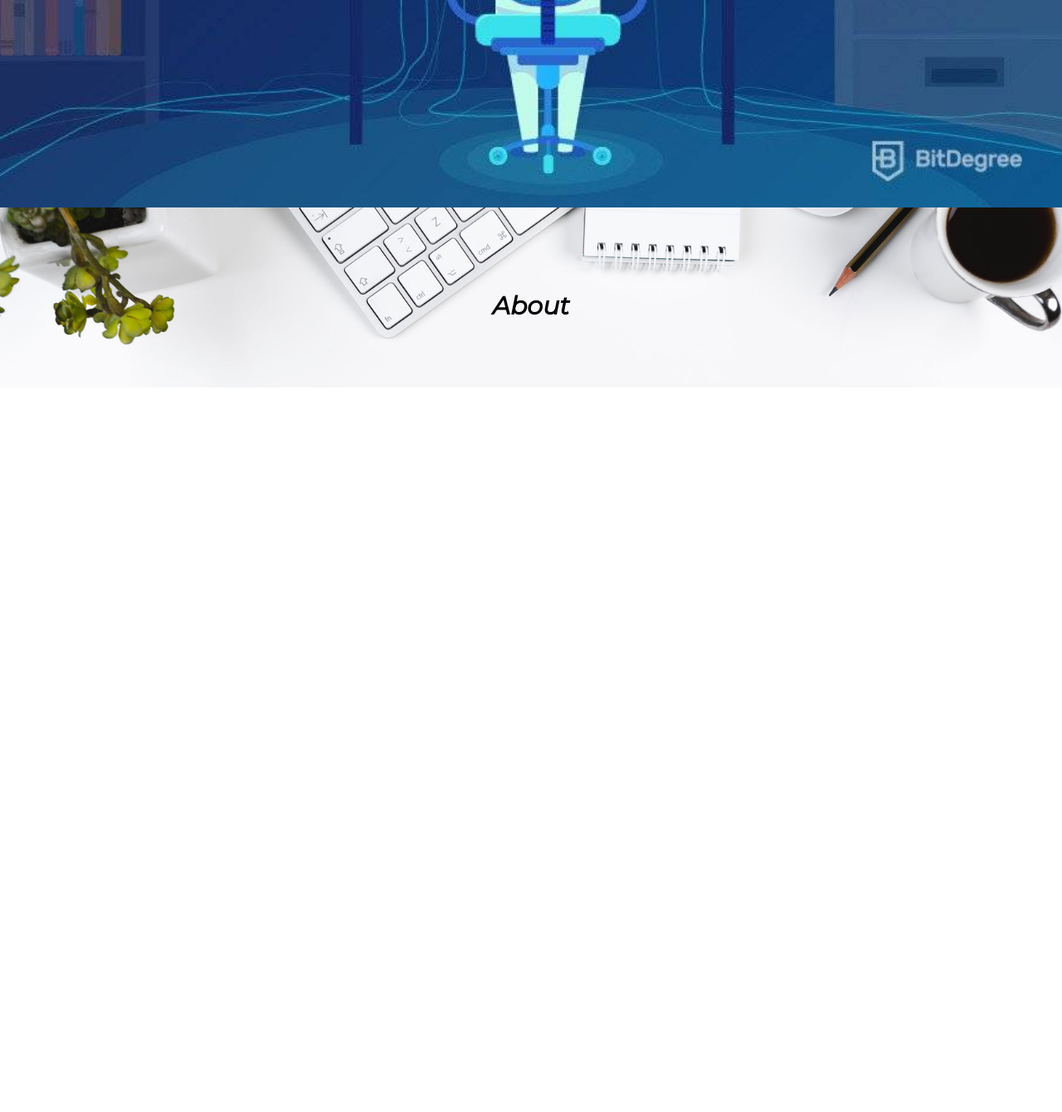
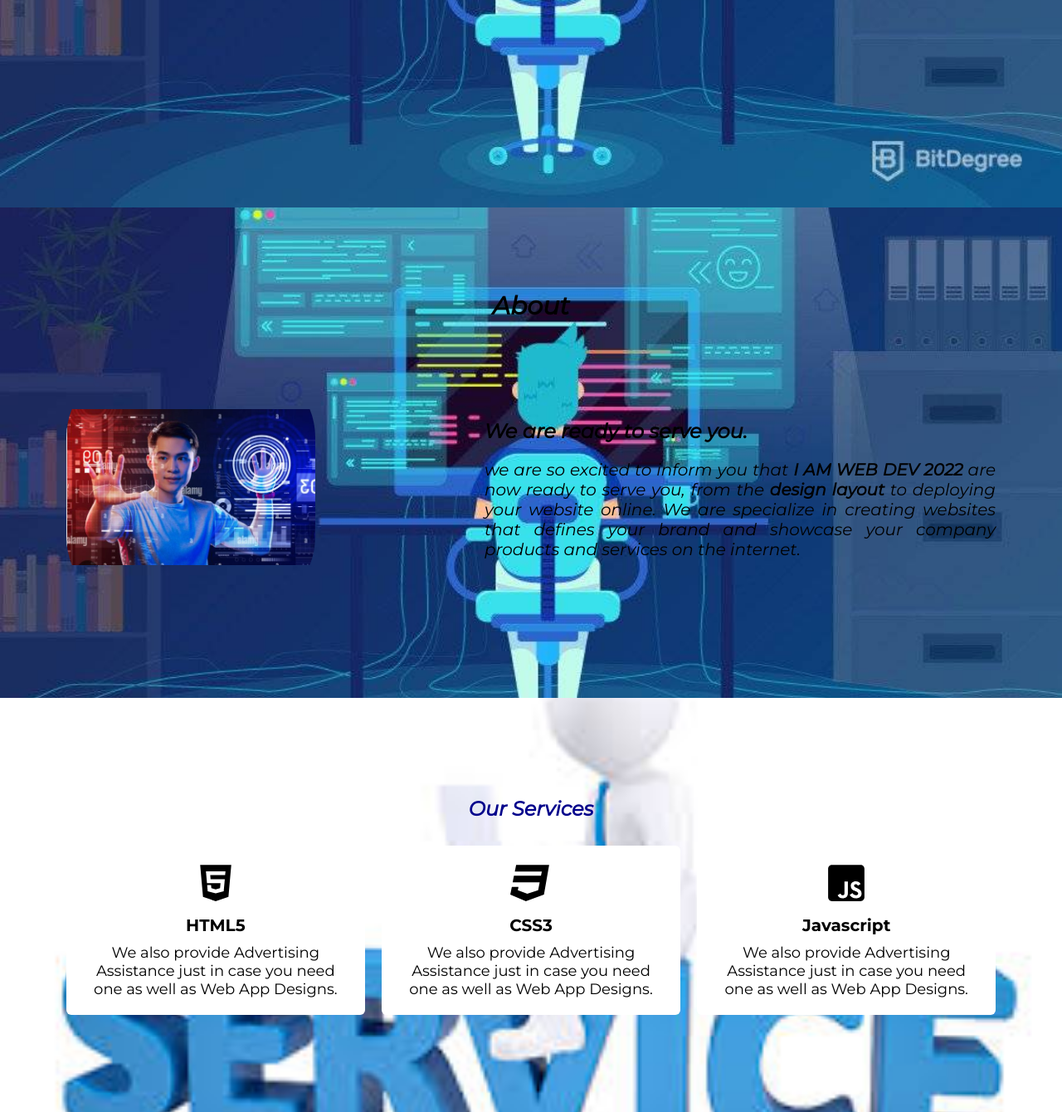
Before and after one commit to vic120509/viscountvillaruel-webdev, a PHP site: page / in a window 1280 px wide. Shown: the part 550-1890 px from the top of the page at 83% size. Run offline with PHP 8.4, Linux system fonts and the light colour scheme.

Commit message:
Update style.css

```diff
--- a/style.css
+++ b/style.css
@@ -127,7 +127,7 @@ section{
 }
 .about {
     display: flex;
-    background: url("images/banner-5.jpg");
+    background: url("images/banner-6.jpg") repeat center;
     background-size: cover;
     background-attachment: fixed;
     font-style: italic;
```
